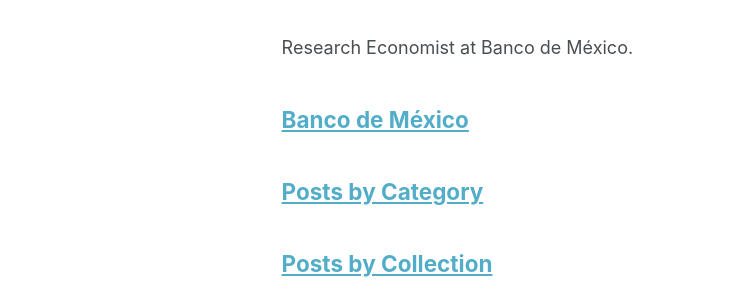
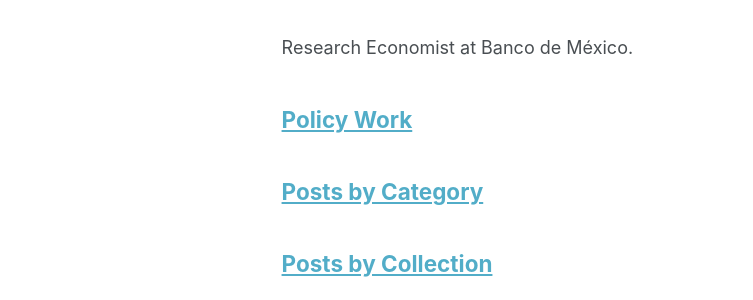
Before and after one commit to joseramonmoran/joseramonmoran.github.io, a Jekyll site: the page built from _pages/page-archive.html, in a window 1280 px wide and 1124 px high. Shown: the part 210-510 px from the top of the window, without its empty margins (0-753 px from the left). Built offline with Jekyll 4.4.1, drawn with Linux system fonts in a browser that asks for light colours; a style sheet for code colours, icons or effects is not loaded.

Commit message:
Update banxico.md

```diff
--- a/_pages/banxico.md
+++ b/_pages/banxico.md
@@ -1,7 +1,7 @@
 ---
 layout: archive
-title: "Banco de México"
-permalink: /banco-de-mexico/
+title: "Policy Work"
+permalink: /policy-work/
 author_profile: true
 ---
 
```
